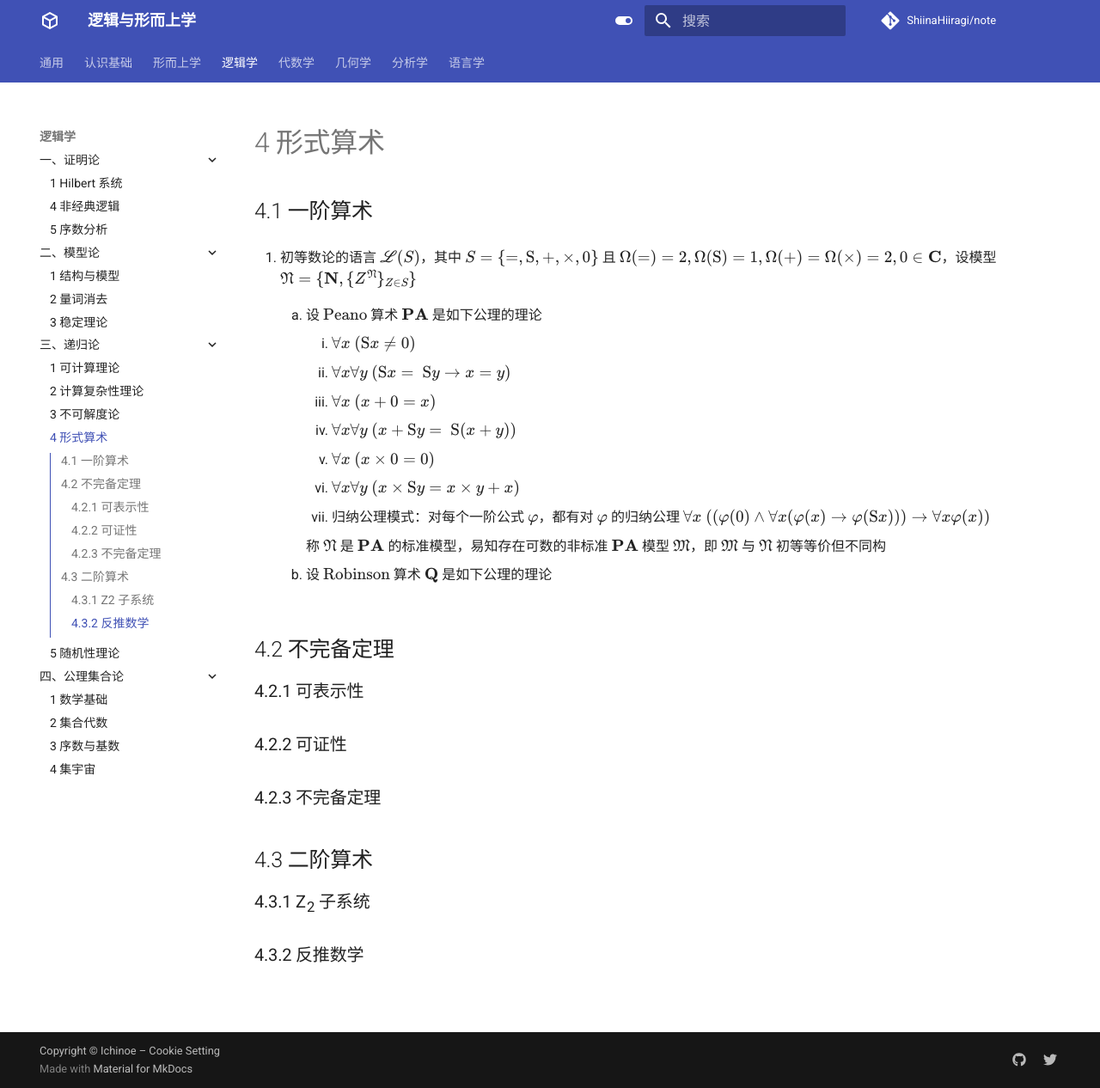
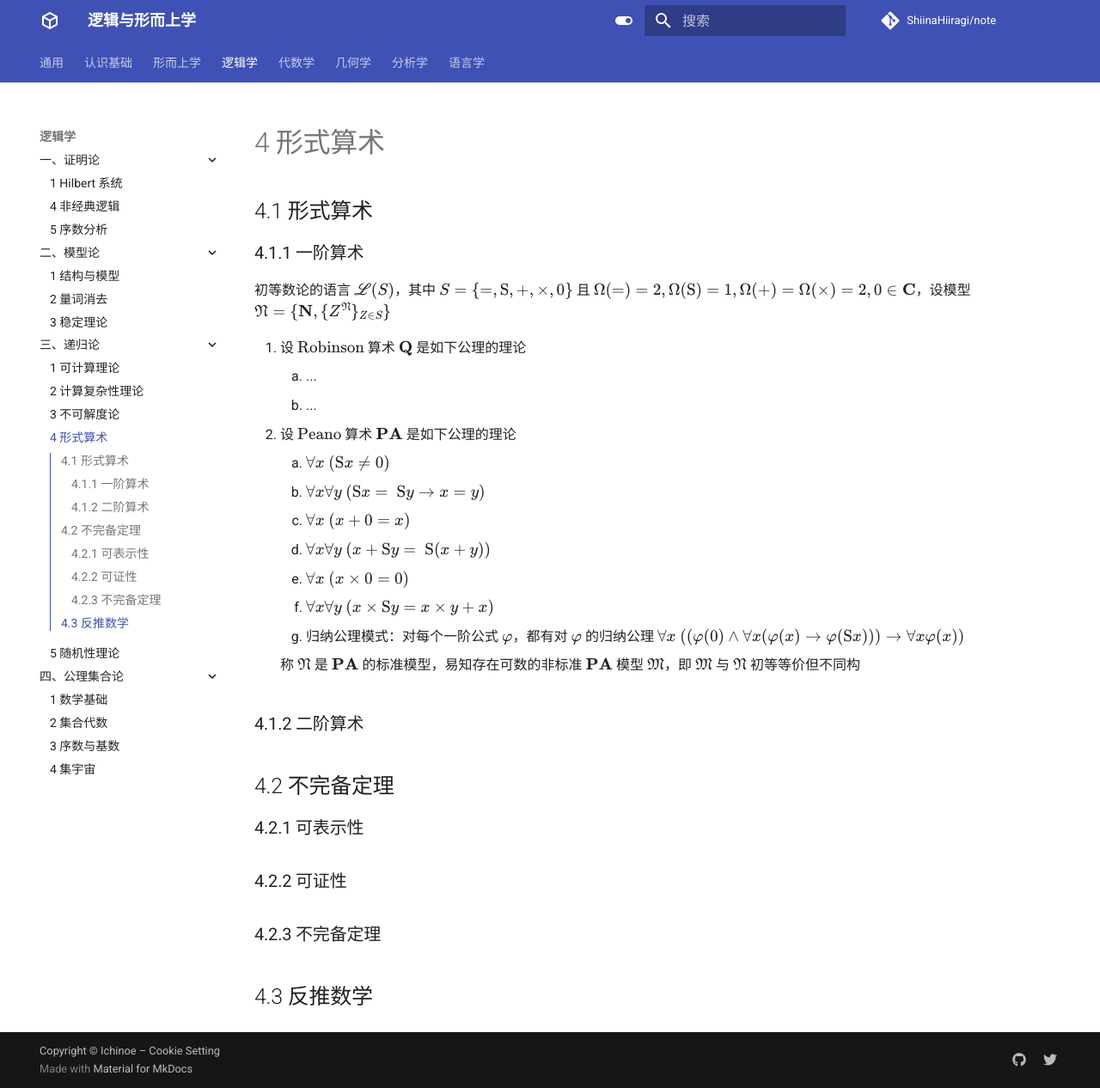
Before and after one commit to ShiinaHiiragi/note, an MkDocs documentation site: the page built from docs/logic/rec/arith.md, in a window 1280 px wide and 1266 px high. Shown: the whole window at 86% size. Built offline with MkDocs 1.6.1 and Material for MkDocs 9.7.7, drawn with Linux system fonts in a browser that asks for light colours; comment, search, counter and statistics services are not loaded.

Commit message:
change toc

```diff
--- a/docs/logic/rec/arith.md
+++ b/docs/logic/rec/arith.md
@@ -1,19 +1,24 @@
 # 4 形式算术
 
-## 4.1 一阶算术
-1. 初等数论的语言 $\mathscr L(S)$，其中 $S = \{=, \mathrm{S}, +, \times, 0\}$ 且 $\Omega(=) = 2, \Omega(\mathrm{S}) = 1, \Omega(+) = \Omega(\times) = 2, 0 \in \mathbf C$，设模型 $\mathfrak N = \{\mathbf N, \{Z^{\mathfrak N}\}_{Z \in S}\}$
-    1. 设 $\text{Peano}$ 算术 $\mathbf{PA}$ 是如下公理的理论
-        1. $\forall x \ (\mathrm{S} x \not = 0)$
-        2. $\forall x \forall y \ (\mathrm{S} x = \mathrm{~S} y \rightarrow x = y)$
-        3. $\forall x \ (x+0 = x)$
-        4. $\forall x \forall y \ (x+\mathrm{S} y = \mathrm{~S}(x+y))$
-        5. $\forall x \ (x \times 0 = 0)$
-        6. $\forall x \forall y \ (x \times \mathrm{S} y = x \times y+x)$
-        7. 归纳公理模式：对每个一阶公式 $\varphi$，都有对 $\varphi$ 的归纳公理 $\forall x \ ((\varphi(0) \wedge \forall x(\varphi(x) \rightarrow \varphi(\mathrm{S} x))) \rightarrow \forall x \varphi(x))$
+## 4.1 形式算术
+### 4.1.1 一阶算术
+初等数论的语言 $\mathscr L(S)$，其中 $S = \{=, \mathrm{S}, +, \times, 0\}$ 且 $\Omega(=) = 2, \Omega(\mathrm{S}) = 1, \Omega(+) = \Omega(\times) = 2, 0 \in \mathbf C$，设模型 $\mathfrak N = \{\mathbf N, \{Z^{\mathfrak N}\}_{Z \in S}\}$
 
-        称 $\mathfrak N$ 是 $\textbf{PA}$ 的标准模型，易知存在可数的非标准 $\mathbf{PA}$ 模型 $\mathfrak M$，即 $\mathfrak M$ 与 $\mathfrak N$ 初等等价但不同构
+1. 设 $\text{Robinson}$ 算术 $\mathbf{Q}$ 是如下公理的理论
+    1. ...
+    2. ...
+2. 设 $\text{Peano}$ 算术 $\mathbf{PA}$ 是如下公理的理论
+    1. $\forall x \ (\mathrm{S} x \not = 0)$
+    2. $\forall x \forall y \ (\mathrm{S} x = \mathrm{~S} y \rightarrow x = y)$
+    3. $\forall x \ (x+0 = x)$
+    4. $\forall x \forall y \ (x+\mathrm{S} y = \mathrm{~S}(x+y))$
+    5. $\forall x \ (x \times 0 = 0)$
+    6. $\forall x \forall y \ (x \times \mathrm{S} y = x \times y+x)$
+    7. 归纳公理模式：对每个一阶公式 $\varphi$，都有对 $\varphi$ 的归纳公理 $\forall x \ ((\varphi(0) \wedge \forall x(\varphi(x) \rightarrow \varphi(\mathrm{S} x))) \rightarrow \forall x \varphi(x))$
 
-    2. 设 $\text{Robinson}$ 算术 $\mathbf{Q}$ 是如下公理的理论
+    称 $\mathfrak N$ 是 $\textbf{PA}$ 的标准模型，易知存在可数的非标准 $\mathbf{PA}$ 模型 $\mathfrak M$，即 $\mathfrak M$ 与 $\mathfrak N$ 初等等价但不同构
+
+### 4.1.2 二阶算术
 
 ## 4.2 不完备定理
 ### 4.2.1 可表示性
@@ -22,7 +27,4 @@
 
 ### 4.2.3 不完备定理
 
-## 4.3 二阶算术
-### 4.3.1 Z<sub>2</sub> 子系统
-
-### 4.3.2 反推数学
+## 4.3 反推数学
```
